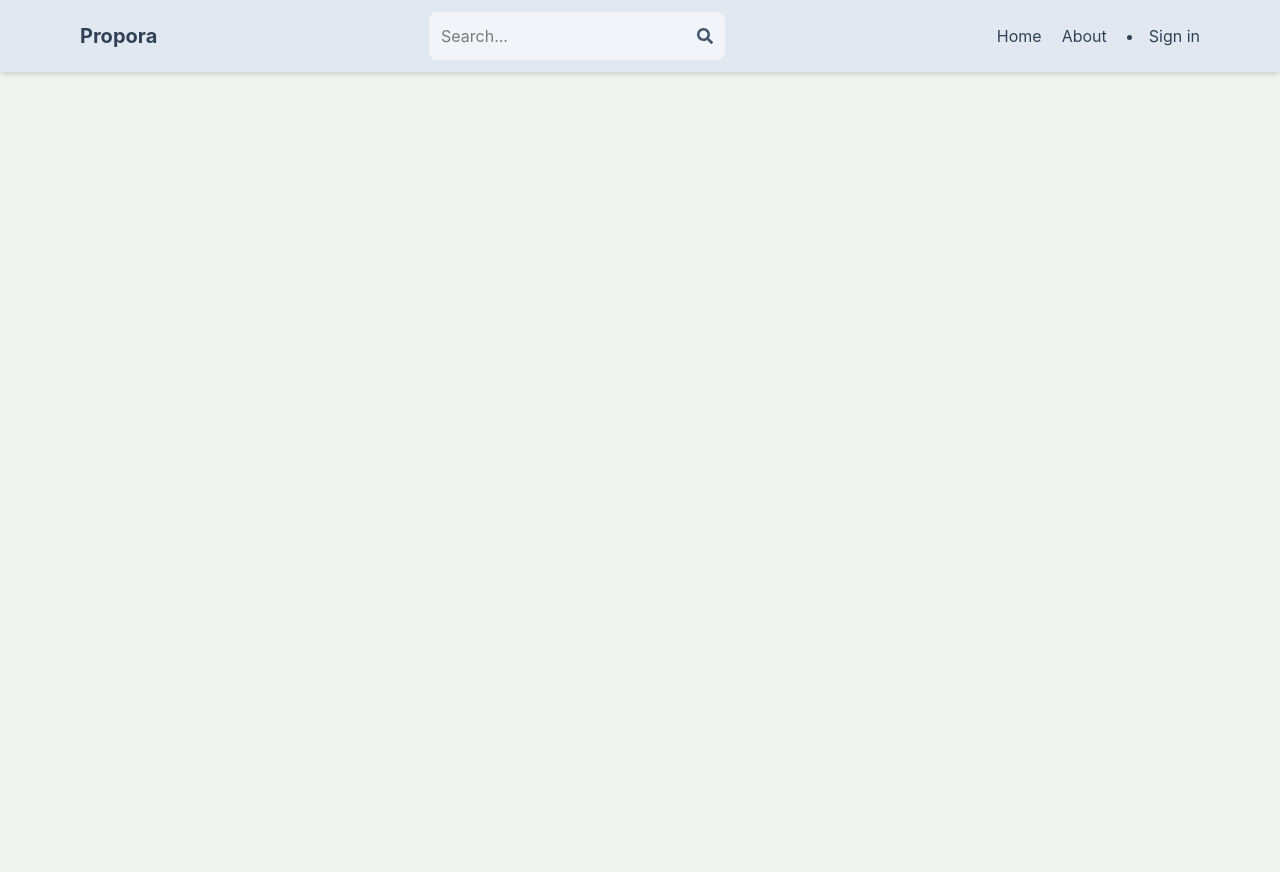
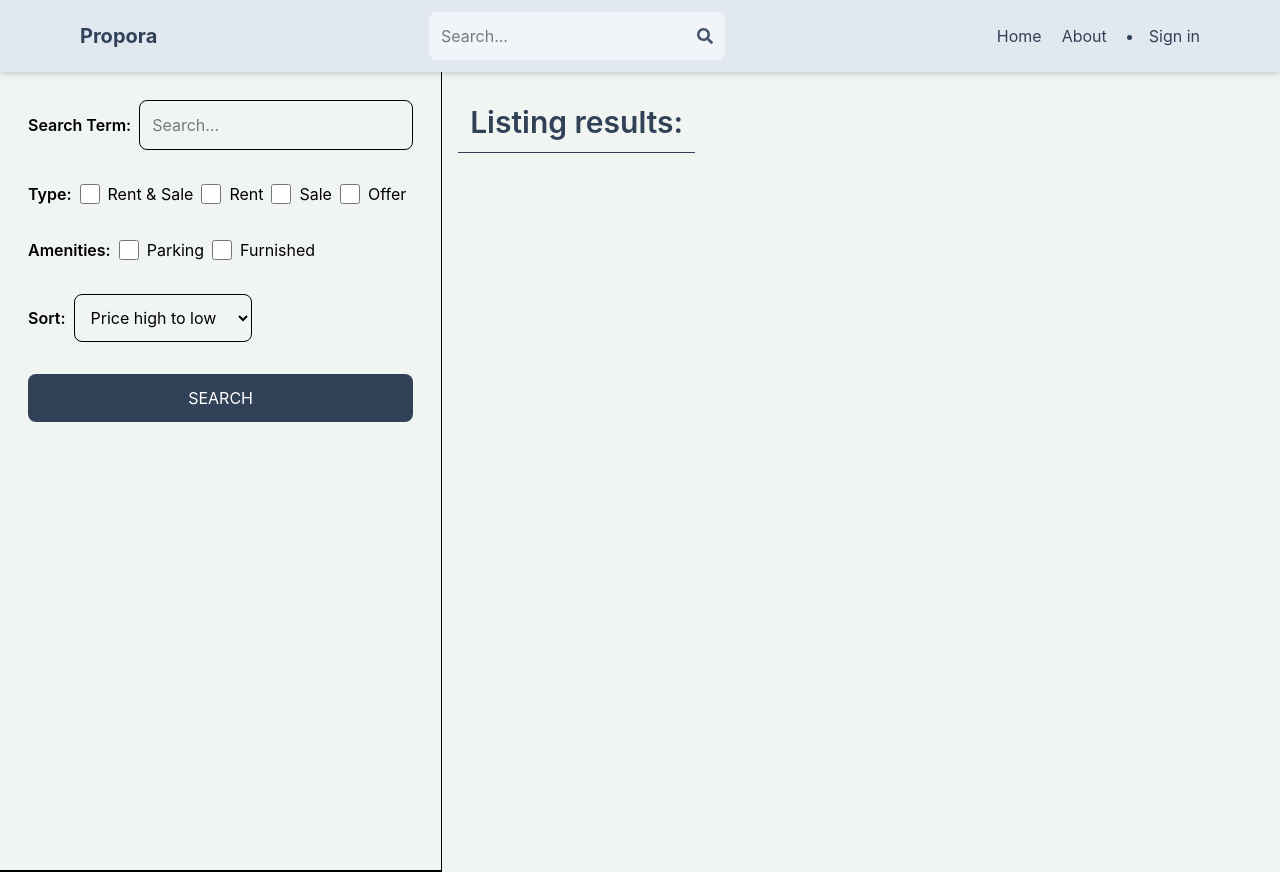
Before and after one commit to mhassanobaid/propora, a React (Vite) app in the folder client/: page /search in a window 1280 px wide. Before the commit the page ends 800 px from the top, so only its background shows below. Built offline with nearby package versions, Linux system fonts and the light colour scheme; no server answers.

Commit message:
feat: Create search page UI

```diff
--- a/client/src/App.jsx
+++ b/client/src/App.jsx
@@ -10,6 +10,7 @@
 import CreateListing from './pages/CreateListing';
 import UpdateListing from './pages/UpdateListing';
 import Listing from './pages/Listing';
+import Search from './pages/Search';
 
 export default function App() {
   return (
@@ -21,6 +22,7 @@
         <Route path="/sign-in" element={<SignIn />} />
         <Route path="/about-us" element={<About />} />
         <Route path="/listing/:listingId" element={<Listing />} />
+        <Route path="/search" element={<Search />} />
 
         <Route element={<PrivateRoute />}>
           <Route path="/profile" element={<Profile />} />
--- /dev/null
+++ b/client/src/pages/Search.jsx
@@ -0,0 +1,68 @@
+export default function Search() {
+  return (
+    <div className="flex flex-col md:flex-row">
+      <div className="p-7  border-b-2 md:border-r-1 md:min-h-screen">
+        <form className="flex flex-col gap-8">
+          <div className="flex items-center gap-2">
+            <label className="whitespace-nowrap font-semibold">
+              Search Term:
+            </label>
+            <input
+              type="text"
+              id="searchTerm"
+              placeholder="Search..."
+              className="border rounded-lg p-3 w-full"
+            />
+          </div>
+          <div className="flex gap-2 flex-wrap items-center">
+            <label className="font-semibold">Type:</label>
+            <div className="flex gap-2">
+              <input type="checkbox" id="all" className="w-5" />
+              <span>Rent & Sale</span>
+            </div>
+            <div className="flex gap-2">
+              <input type="checkbox" id="rent" className="w-5" />
+              <span>Rent</span>
+            </div>
+            <div className="flex gap-2">
+              <input type="checkbox" id="sale" className="w-5" />
+              <span>Sale</span>
+            </div>
+            <div className="flex gap-2">
+              <input type="checkbox" id="offer" className="w-5" />
+              <span>Offer</span>
+            </div>
+          </div>
+          <div className="flex gap-2 flex-wrap items-center">
+            <label className="font-semibold">Amenities:</label>
+            <div className="flex gap-2">
+              <input type="checkbox" id="parking" className="w-5" />
+              <span>Parking</span>
+            </div>
+            <div className="flex gap-2">
+              <input type="checkbox" id="furnished" className="w-5" />
+              <span>Furnished</span>
+            </div>
+          </div>
+          <div className="flex items-center gap-2">
+            <label className="font-semibold">Sort:</label>
+            <select id="sort_order" className="border rounded-lg p-3">
+              <option>Price high to low</option>
+              <option>Price low to hight</option>
+              <option>Latest</option>
+              <option>Oldest</option>
+            </select>
+          </div>
+          <button className="bg-slate-700 text-white p-3 rounded-lg uppercase hover:opacity-95">
+            Search
+          </button>
+        </form>
+      </div>
+      <div className="ml-4">
+        <h1 className="text-3xl font-semibold border-b p-3 text-slate-700 mt-5">
+          Listing results:
+        </h1>
+      </div>
+    </div>
+  );
+}
```
